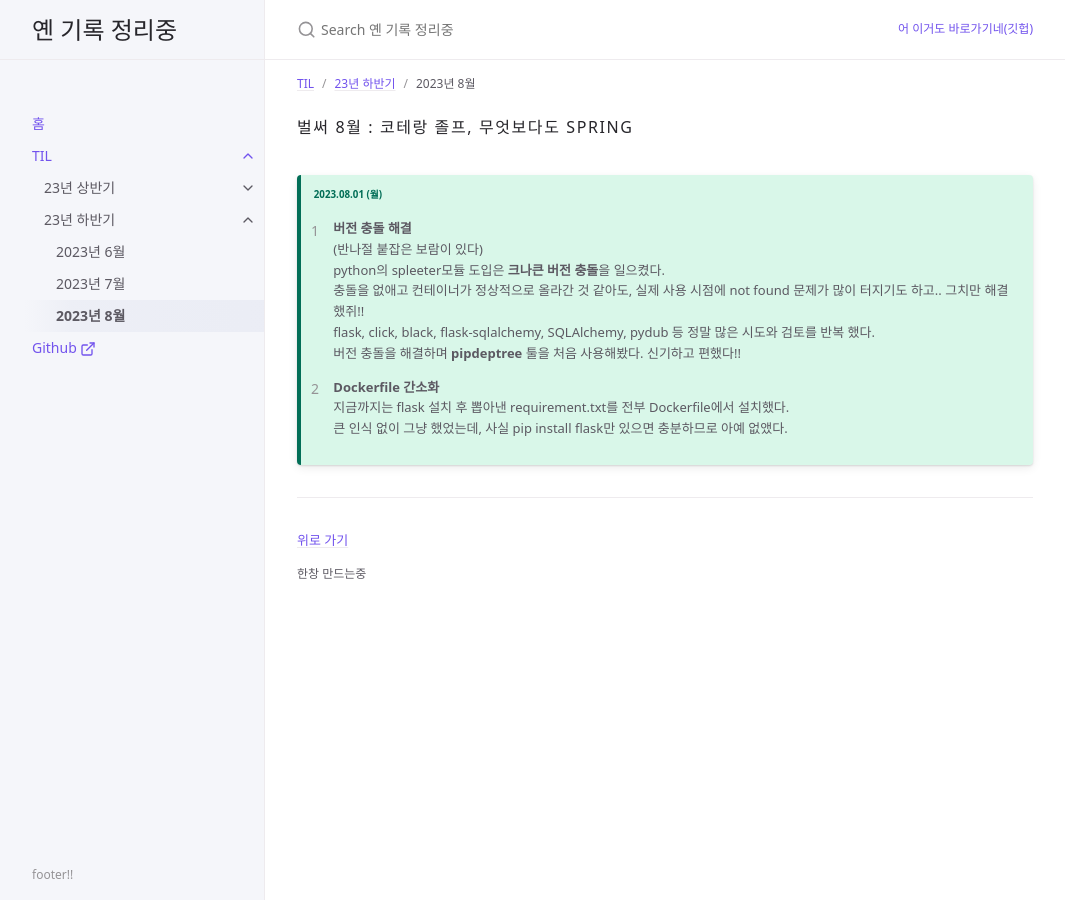
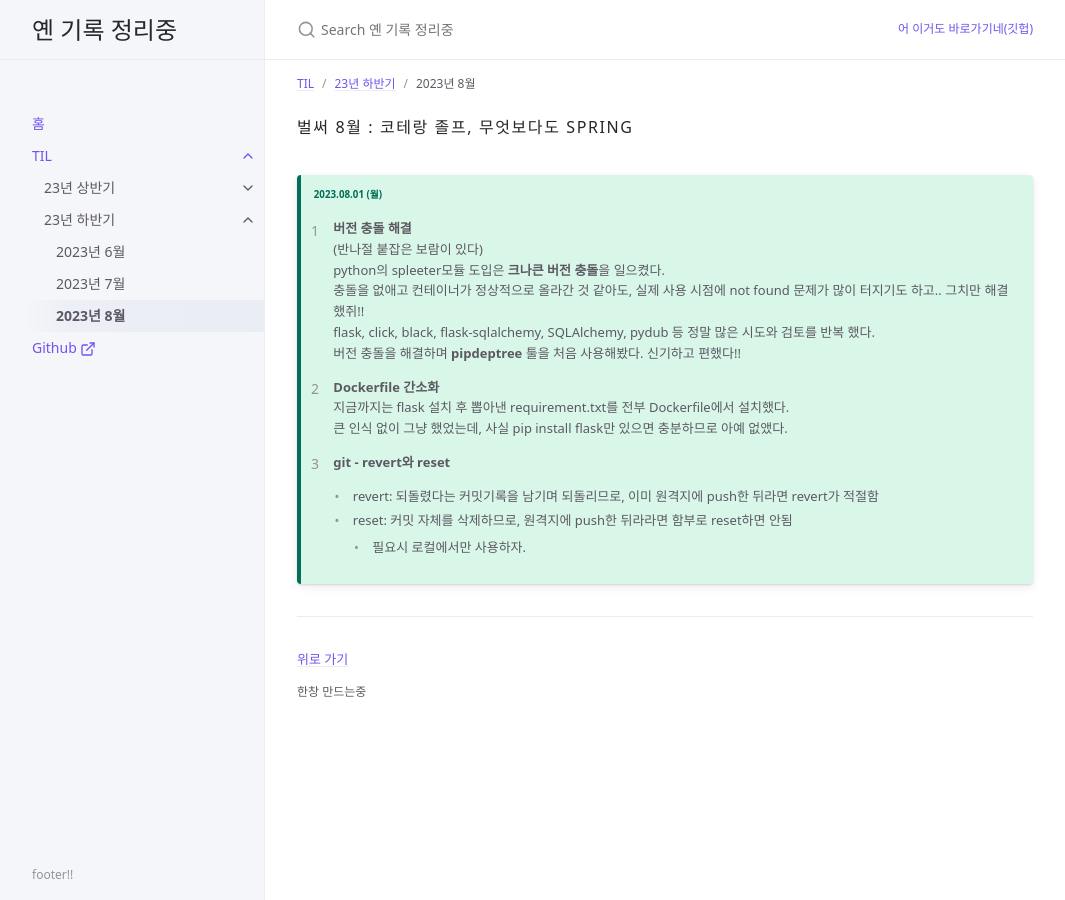
Before and after one commit to yyeennyy/yyeennyy.github.io, a Jekyll site: the page built from docs/TIL/23년 하반기/month08.md, in a window 1280 px wide. Shown: the whole page, without its empty margins (107-1172 px from the left). Built offline with Jekyll 4.4.1, drawn with Linux system fonts in a browser that asks for light colours.

Commit message:
TIL 0801

```diff
--- a/docs/TIL/23년 하반기/month08.md
+++ b/docs/TIL/23년 하반기/month08.md
@@ -23,3 +23,10 @@ nav_order: 3
 > 2. **Dockerfile 간소화**<br>
 > 지금까지는 flask 설치 후 뽑아낸 requirement.txt를 전부 Dockerfile에서 설치했다.<br>
 > 큰 인식 없이 그냥 했었는데, 사실 pip install flask만 있으면 충분하므로 아예 없앴다.
+>
+> 3. **git - revert와 reset**<br>
+> - revert: 되돌렸다는 커밋기록을 남기며 되돌리므로, 이미 원격지에 push한 뒤라면 revert가 적절함<br>
+> - reset: 커밋 자체를 삭제하므로, 원격지에 push한 뒤라라면 함부로 reset하면 안됨<br>
+>   - 필요시 로컬에서만 사용하자.
+>
+>
```
